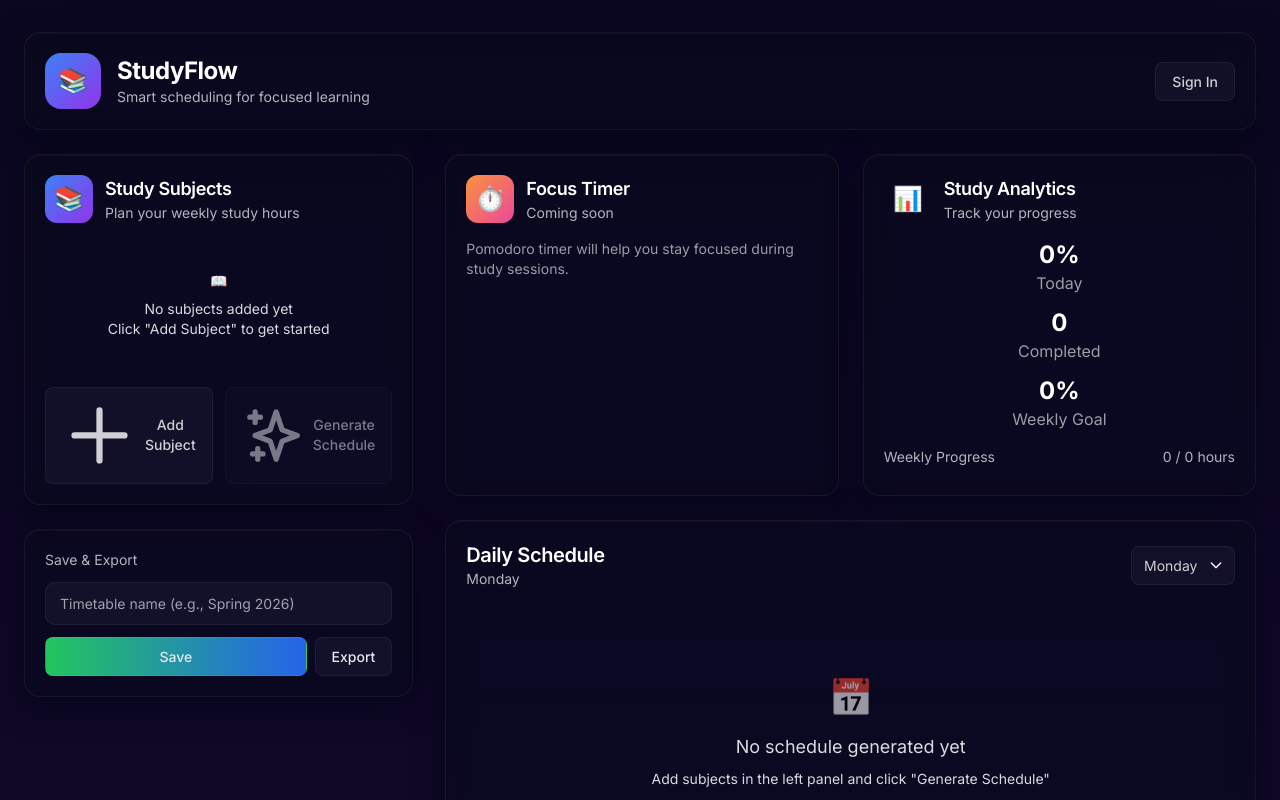
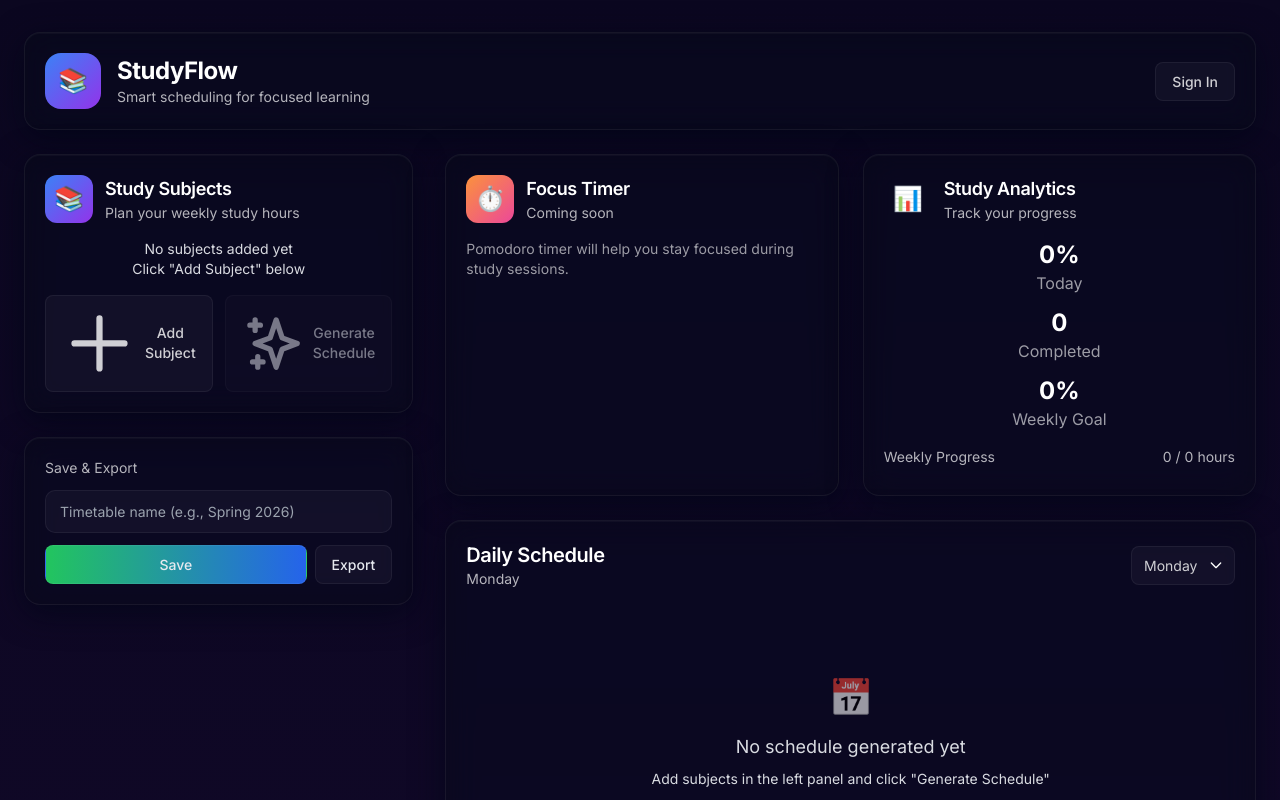
Before and after one commit to kaifislam02-ops/studyplanner, a Next.js app: page / in a window 1280 px wide. Shown: the top 800 px of the page. Built offline with nearby package versions, Linux system fonts and the light colour scheme.

Commit message:
Fix: Remove giant icons, fix prayer card sizing, eliminate text duplication

```diff
--- a/app/page.tsx
+++ b/app/page.tsx
@@ -172,7 +172,7 @@ export default function HomePage() {
       const namaz = NAMAZ_SLOTS.find((n) => n.time === h);
       if (namaz) {
         grid.push({
-          subject: `${namaz.name} Prayer`,
+          subject: namaz.name,
           isNamaz: true,
           isCompleted: false,
           hour: h,
--- a/componentsSubjectPlanner.tsx
+++ b/componentsSubjectPlanner.tsx
@@ -64,12 +64,11 @@ export const SubjectPlanner: React.FC<Props> = ({
         </div>
       )}
 
-      <div className="space-y-2.5 mb-4">
+      <div className="space-y-2.5 mb-4 min-h-[60px]">
         {subjects.length === 0 ? (
-          <div className="text-center py-8 text-white/50 text-sm">
-            <div className="text-3xl mb-2">📖</div>
+          <div className="text-center py-6 text-white/50 text-sm">
             <p>No subjects added yet</p>
-            <p className="text-xs mt-1 text-white/40">Click "Add Subject" to get started</p>
+            <p className="text-xs mt-1 text-white/40">Click "Add Subject" below</p>
           </div>
         ) : (
           subjects.map((s, i) => (
```
